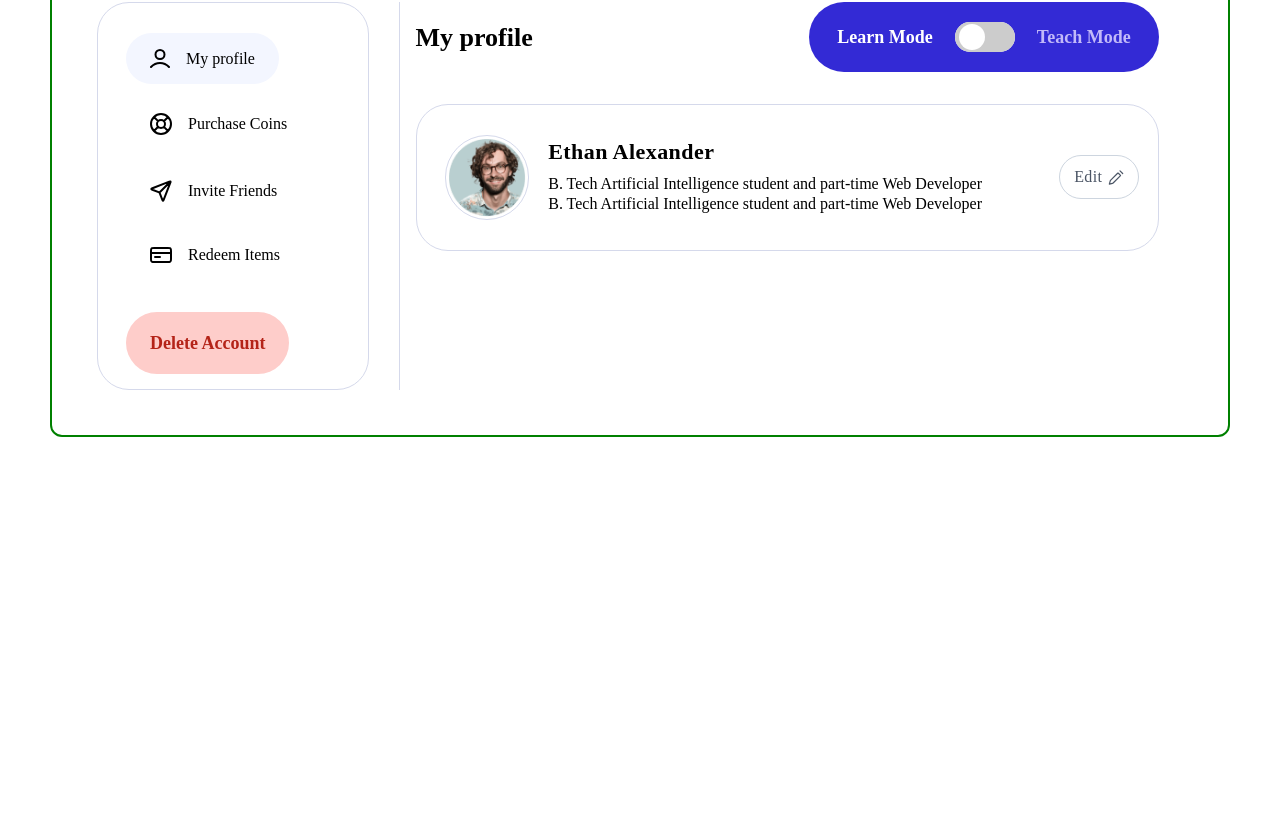
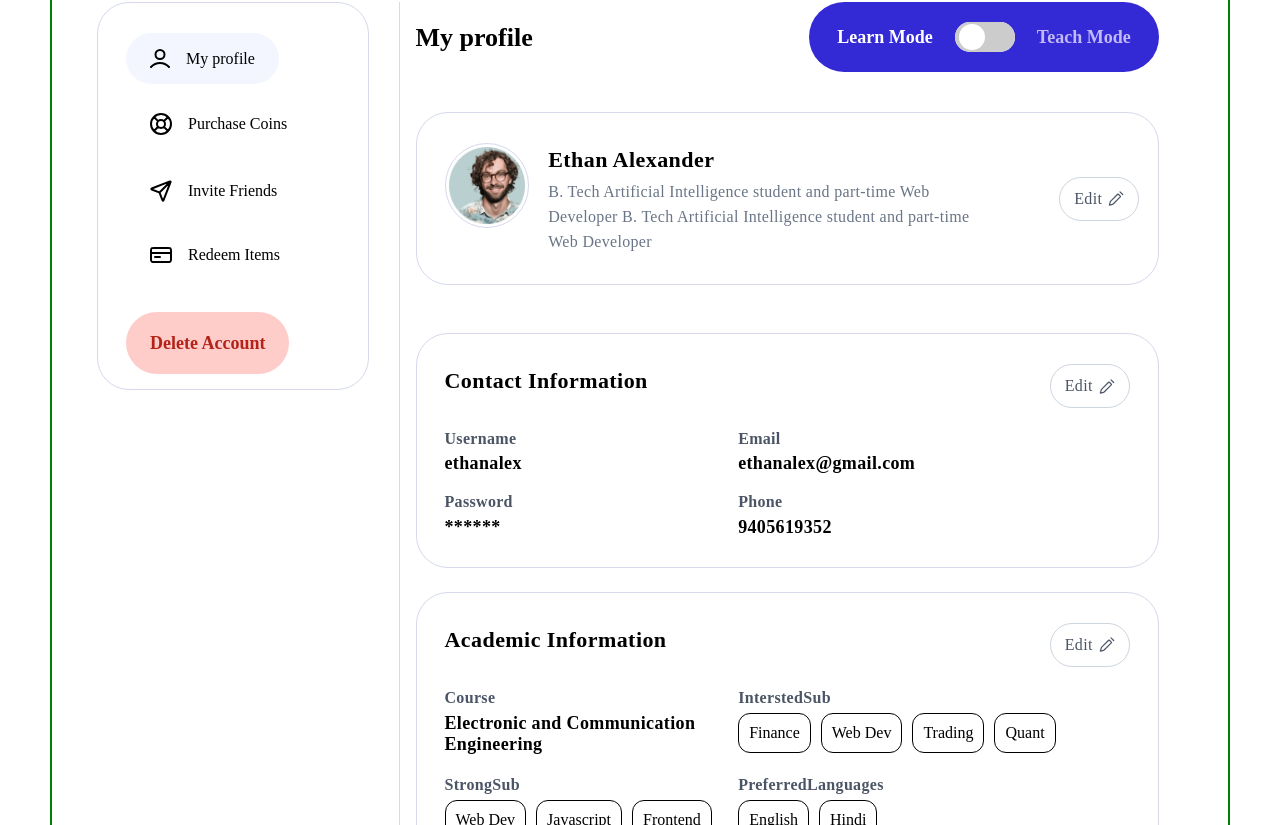
Before and after one commit to Garvit1809/teachnlearn, a React (Vite) app in the folder client/: page /me in a window 1280 px wide. Shown: the part 175-1000 px from the top of the page. Before the commit the page ends 800 px from the top, so only its background shows below. Built offline with nearby package versions, Linux system fonts and the light colour scheme.

Commit message:
profile: adding acad and contact info

```diff
--- /dev/null
+++ b/client/src/components/profile-comp/my-profile/academicInfo.tsx
@@ -0,0 +1,123 @@
+import React from "react";
+import styled from "styled-components";
+import EditBtn from "./editBtn";
+
+const Section = styled.div`
+  display: flex;
+  flex-direction: column;
+  align-items: flex-start;
+  padding: 30px 28px;
+  gap: 18px;
+
+  /* width: 764px; */
+  /* height: 312px; */
+  border: 1px solid #d5d9eb;
+  border-radius: 32px;
+`;
+
+const Header = styled.div`
+  display: flex;
+  align-items: flex-start;
+  /* border: 1px solid red; */
+  width: 100%;
+  justify-content: space-between;
+
+  h4 {
+    font-weight: 600;
+    font-size: 22px;
+    line-height: 33px;
+    letter-spacing: 0.02em;
+    color: #000000;
+  }
+`;
+
+const Wrapper = styled.div`
+  display: grid;
+  grid-template-columns: 3fr 4fr;
+  /* grid-template-columns: auto auto; */
+  row-gap: 1rem;
+  /* border: 1px solid red; */
+  width: 100%;
+
+  div {
+    /* border: 1px solid red; */
+    h4 {
+      font-size: 16px;
+      line-height: 25px;
+      letter-spacing: 0.02em;
+      color: #4b5565;
+      text-transform: capitalize;
+      margin-bottom: 0.2rem;
+    }
+  }
+  span {
+    font-size: 18px;
+    font-weight: 600;
+    line-height: 1.2;
+    letter-spacing: 0.02em;
+    color: #000000;
+  }
+`;
+
+const Tags = styled.div`
+  /* border: 1px solid red; */
+  display: flex;
+  flex-wrap: wrap;
+  column-gap: 10px;
+  row-gap: 8px;
+  /* align-items: center; */
+`;
+
+const Tag = styled.div`
+  /* border: 1px solid #697586; */
+  border: 1px solid black;
+  padding: 10px;
+  border-radius: 12px;
+`;
+
+interface AcademicProps {
+  academics: {
+    course: string;
+    interstedSub: Array<string>;
+    strongSub: string[];
+    preferredLanguages: string[];
+  };
+}
+
+const AcademicInfo = (props: AcademicProps) => {
+  return (
+    <Section>
+      <Header>
+        <h4>Academic Information</h4>
+        <EditBtn />
+      </Header>
+      <Wrapper>
+        {Object.values(props.academics).map((item, index) => {
+          const currentKey = Object.keys(props.academics)[index];
+          console.log(Array.isArray(item));
+
+          if (!Array.isArray(item)) {
+            return (
+              <div>
+                <h4>Course</h4>
+                <span>{props.academics.course}</span>
+              </div>
+            );
+          }
+          return (
+            <div>
+              <h4>{currentKey}</h4>
+              <Tags>
+                {item?.map((sub, index) => {
+                  return <Tag key={index}>{sub}</Tag>;
+                })}
+              </Tags>
+            </div>
+          );
+        })}
+      </Wrapper>
+    </Section>
+  );
+};
+
+export default AcademicInfo;
--- /dev/null
+++ b/client/src/components/profile-comp/my-profile/contactInfo.tsx
@@ -0,0 +1,97 @@
+import React from "react";
+import styled from "styled-components";
+import EditBtn from "./editBtn";
+import InfoWrapper from "./infoWrapper";
+
+const Section = styled.div`
+  display: flex;
+  flex-direction: column;
+  align-items: flex-start;
+  padding: 30px 28px;
+  gap: 18px;
+
+  /* width: 764px; */
+  /* height: 312px; */
+  border: 1px solid #d5d9eb;
+  border-radius: 32px;
+`;
+
+const Header = styled.div`
+  display: flex;
+  align-items: flex-start;
+  /* border: 1px solid red; */
+  width: 100%;
+  justify-content: space-between;
+
+  h4 {
+    font-weight: 600;
+    font-size: 22px;
+    line-height: 33px;
+    letter-spacing: 0.02em;
+    color: #000000;
+  }
+`;
+
+const Wrapper = styled.div`
+  display: grid;
+  grid-template-columns: 3fr 4fr;
+  row-gap: 1rem;
+  /* border: 1px solid red; */
+  width: 100%;
+
+  div {
+    /* border: 1px solid red; */
+    h4 {
+      font-size: 16px;
+      line-height: 25px;
+      letter-spacing: 0.02em;
+      color: #4b5565;
+      text-transform: capitalize;
+      margin-bottom: 0.2rem;
+    }
+  }
+  span {
+    font-size: 18px;
+    font-weight: 600;
+    line-height: 1;
+    letter-spacing: 0.02em;
+    color: #000000;
+  }
+`;
+
+interface ContactProps {
+  contactInfo: {
+    username: string;
+    password: string;
+    email: string;
+    phone: string;
+  };
+}
+
+const ContactInfo = (props: ContactProps) => {
+  return (
+    <Section>
+      <Header>
+        <h4>Contact Information</h4>
+        <EditBtn />
+      </Header>
+      <Wrapper>
+        {Object.values(props.contactInfo).map((item, index) => {
+          const currentKey = Object.keys(props.contactInfo)[index];
+          return (
+            <div>
+              <h4>{currentKey}</h4>
+              {currentKey == "password" ? (
+                <span>{Array(item.length + 1).join("*")}</span>
+              ) : (
+                <span>{item}</span>
+              )}
+            </div>
+          );
+        })}
+      </Wrapper>
+    </Section>
+  );
+};
+
+export default ContactInfo;
--- /dev/null
+++ b/client/src/components/profile-comp/my-profile/editBtn.tsx
@@ -0,0 +1,42 @@
+import React from "react";
+import styled from "styled-components";
+import { EditIcon } from "../../general-components/svg";
+
+const Section = styled.div`
+  /* border: 2px solid red; */
+  display: flex;
+  align-items: center;
+  justify-content: center;
+  cursor: pointer;
+
+  div {
+    border: 1px solid #cdd5df;
+    border-radius: 42px;
+    display: flex;
+    flex-direction: row;
+    align-items: center;
+    padding: 10px 14px;
+    gap: 6px;
+
+    span {
+      font-weight: 400;
+      font-size: 16px;
+      line-height: 22px;
+      letter-spacing: 0.02em;
+      color: #4b5565;
+    }
+  }
+`;
+
+const EditBtn = () => {
+  return (
+    <Section>
+      <div>
+        <span>Edit</span>
+        <EditIcon />
+      </div>
+    </Section>
+  );
+};
+
+export default EditBtn;
--- /dev/null
+++ b/client/src/components/profile-comp/my-profile/infoWrapper.tsx
@@ -0,0 +1,76 @@
+import React from "react";
+import styled from "styled-components";
+import EditBtn from "./editBtn";
+
+const Section = styled.div`
+  display: flex;
+  flex-direction: column;
+  align-items: flex-start;
+  padding: 30px 28px;
+  gap: 18px;
+
+  /* width: 764px; */
+  /* height: 312px; */
+  border: 1px solid #d5d9eb;
+  border-radius: 32px;
+`;
+
+const Header = styled.div`
+  display: flex;
+  align-items: flex-start;
+  /* border: 1px solid red; */
+  width: 100%;
+  justify-content: space-between;
+
+  h4 {
+    font-weight: 600;
+    font-size: 22px;
+    line-height: 33px;
+    letter-spacing: 0.02em;
+    color: #000000;
+  }
+`;
+
+const Wrapper = styled.div`
+  display: grid;
+  grid-template-columns: 3fr 4fr;
+  row-gap: 1rem;
+  /* border: 1px solid red; */
+  width: 100%;
+
+  div {
+    /* border: 1px solid red; */
+    h4 {
+      font-size: 16px;
+      line-height: 25px;
+      letter-spacing: 0.02em;
+      color: #4b5565;
+      text-transform: capitalize;
+    }
+  }
+  span {
+    font-size: 18px;
+    font-weight: 600;
+    line-height: 30px;
+    letter-spacing: 0.02em;
+    color: #000000;
+  }
+`;
+
+interface wrapperProps {
+  children?: JSX.Element;
+}
+
+const InfoWrapper = ({ children }: wrapperProps) => {
+  return (
+    <Section>
+      <Header>
+        <h4>Contact Information</h4>
+        <EditBtn />
+      </Header>
+      <>{children}</>
+    </Section>
+  );
+};
+
+export default InfoWrapper;
--- a/client/src/components/profile-comp/myProfile.tsx
+++ b/client/src/components/profile-comp/my-profile/myProfile.tsx
@@ -1,13 +1,19 @@
 import React from "react";
 import styled from "styled-components";
 
-import UserImg from "../../assets/userImg.png";
-import ModeToggle from "./modeToggle";
-import { EditIcon } from "../general-components/svg";
+import UserImg from "../../../assets/userImg.png";
+import ModeToggle from "../modeToggle";
+import EditBtn from "./editBtn";
+import InfoWrapper from "./infoWrapper";
+import ContactInfo from "./contactInfo";
+import AcademicInfo from "./academicInfo";
 
 const Section = styled.div`
   /* border: 1px solid red; */
   margin-left: 1rem;
+  display: flex;
+  flex-direction: column;
+  gap: 24px;
   /* width: 95%; */
 `;
 
@@ -33,7 +39,7 @@ const UserContainer = styled.div`
   padding: 30px 28px;
   padding-right: 24px;
   gap: 1.2rem;
-  margin-top: 2rem;
+  margin-top: 1rem;
 
   border: 1px solid #d5d9eb;
   border-radius: 32px;
@@ -66,47 +72,24 @@ const UserDetails = styled.div`
     line-height: 33px;
     letter-spacing: 0.02em;
     color: #000000;
-    margin-bottom: 0.4rem;
+    margin-bottom: 0.2rem;
   }
 
   p {
     /* border: 2px solid red; */
     width: 90%;
     line-height: 1.2;
-  }
-`;
 
-const EditBtn = styled.div`
-  /* border: 2px solid red; */
-  display: flex;
-  align-items: center;
-  justify-content: center;
-  cursor: pointer;
-
-  div {
-    border: 1px solid #cdd5df;
-    border-radius: 42px;
-    display: flex;
-    flex-direction: row;
-    align-items: center;
-    padding: 10px 14px;
-    gap: 6px;
-
-    span {
-      font-weight: 400;
-      font-size: 16px;
-      line-height: 22px;
-      letter-spacing: 0.02em;
-      color: #4b5565;
-    }
+    font-weight: 400;
+    font-size: 16px;
+    line-height: 25px;
+    letter-spacing: 0.02em;
+    color: #697586;
   }
 `;
 
 const ProfileStats = styled.div``;
 
-const ContactInfoCont = styled.div``;
-
-const AcademicCont = styled.div``;
 
 const userDetails = {
   name: "Ethan Alexander",
@@ -120,16 +103,16 @@ const userDetails = {
     coins: 400,
   },
   contactInfo: {
-    userName: "ethanalex",
-    password: "234323454323",
+    username: "ethanalex",
     email: "ethanalex@gmail.com",
+    password: "qwerty",
     phone: "9405619352",
   },
   academics: {
-    course: "",
-    interstedSub: [],
-    strongSub: [],
-    preferredLanguages: [],
+    course: "Electronic and Communication Engineering",
+    interstedSub: ["Finance", "Web Dev", "Trading", "Quant"],
+    strongSub: ["Web Dev", "Javascript", "Frontend", "AWS"],
+    preferredLanguages: ["English", "Hindi"],
   },
 };
 
@@ -148,15 +131,11 @@ const MyProfile = () => {
           <h4>{userDetails.name}</h4>
           <p>{userDetails.tagline}</p>
         </UserDetails>
-        <EditBtn>
-          <div>
-            <span>Edit</span>
-            <EditIcon />
-          </div>
-        </EditBtn>
+        <EditBtn />
       </UserContainer>
       <ProfileStats></ProfileStats>
-      <ContactInfoCont></ContactInfoCont>
+      <ContactInfo contactInfo={userDetails.contactInfo} />
+      <AcademicInfo academics={userDetails.academics} />
     </Section>
   );
 };
--- a/client/src/components/profile-comp/profileOptions.tsx
+++ b/client/src/components/profile-comp/profileOptions.tsx
@@ -6,7 +6,7 @@ import {
   MyProfileIcon,
   RedeemIcon,
 } from "../general-components/svg";
-import MyProfile from "./myProfile";
+import MyProfile from "./my-profile/myProfile";
 import PurchaseCoins from "./purchaseCoins";
 import InviteFriends from "./inviteFriends";
 
@@ -18,6 +18,7 @@ const Section = styled.div`
   padding: 30px 28px 15px;
   border: 1px solid #d5d9eb;
   border-radius: 32px;
+  height: max-content;
 `;
 
 const Menu = styled.div`
--- a/client/src/pages/profile/profile.tsx
+++ b/client/src/pages/profile/profile.tsx
@@ -2,7 +2,7 @@ import { ReactElement, useEffect, useState } from "react";
 import Navbar from "../../components/general-components/navbar";
 import ProfileOptions from "../../components/profile-comp/profileOptions";
 import styled from "styled-components";
-import MyProfile from "../../components/profile-comp/myProfile";
+import MyProfile from "../../components/profile-comp/my-profile/myProfile";
 import InviteFriends from "../../components/profile-comp/inviteFriends";
 import PurchaseCoins from "../../components/profile-comp/purchaseCoins";
 
```
